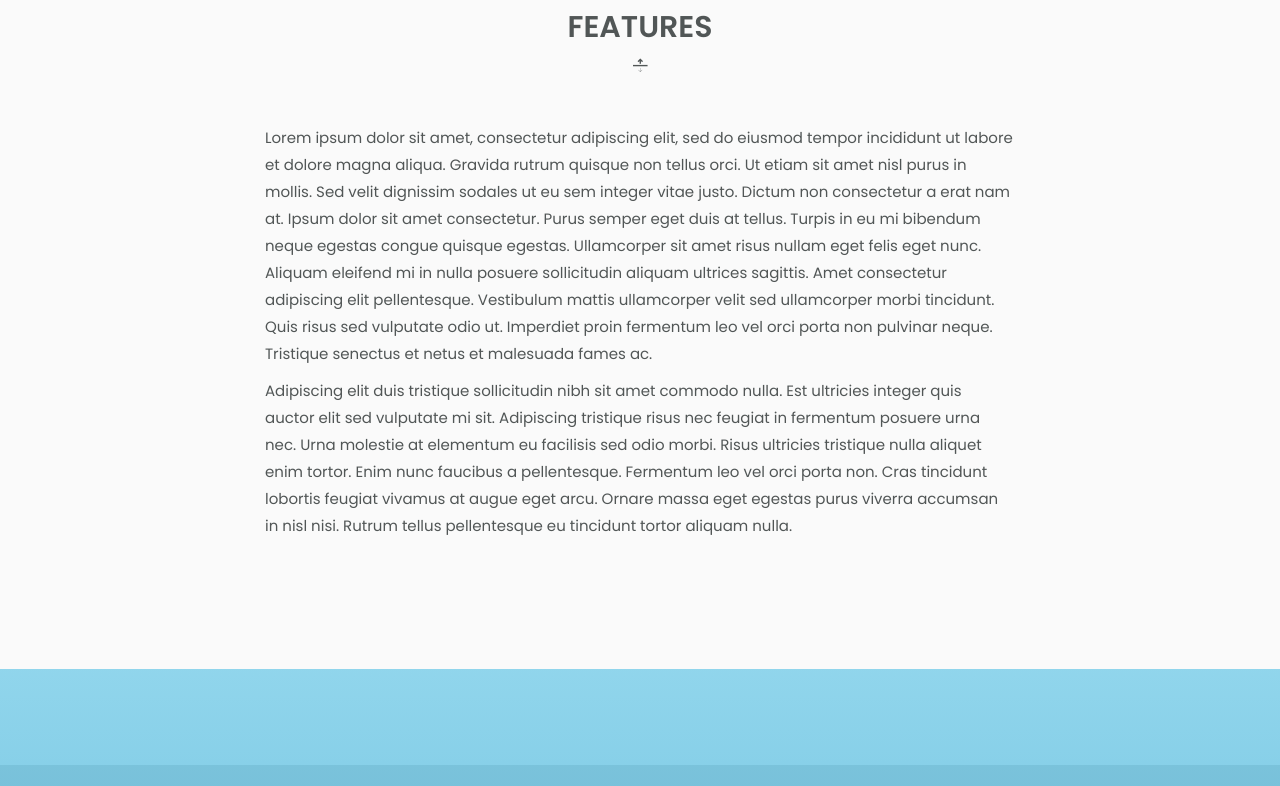
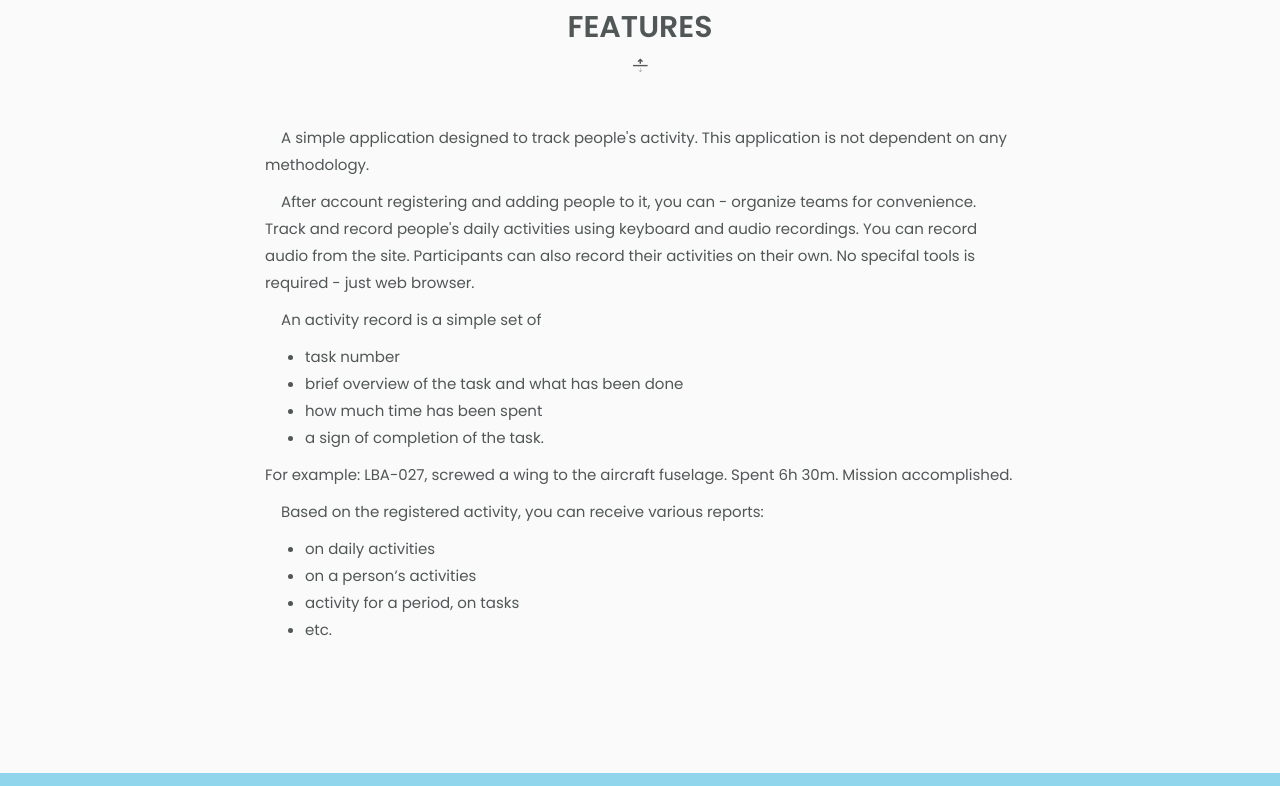
Before and after one commit to iazarny/logbook, a website: page site/index.html in a window 1280 px wide. Shown: the part 2020-2806 px from the top of the page. Drawn offline with Linux system fonts and the light colour scheme.

```diff
--- a/site/index.html
+++ b/site/index.html
@@ -118,8 +118,8 @@
                         <div class="box-icon">
                             <img src="images/service-icon-1.png" alt="">
                         </div>
-                        <h4>Register organization</h4>
-                        <p>Provide organization name, your email address, confirm and start use.</p>
+                        <h4>Register account</h4>
+                        <p>Provide account name, your email address, confirm and start use.</p>
                     </div>
                 </div>
                 <div class="col-xs-12 col-sm-4">
@@ -191,24 +191,39 @@
         <div class="row">
             <div class="col-xs-12 col-sm-10 col-sm-offset-1 col-md-8 col-md-offset-2">
                 <p>
-                    Lorem ipsum dolor sit amet, consectetur adipiscing elit, sed do eiusmod tempor incididunt ut labore
-                    et dolore magna aliqua. Gravida rutrum quisque non tellus orci. Ut etiam sit amet nisl purus in
-                    mollis. Sed velit dignissim sodales ut eu sem integer vitae justo. Dictum non consectetur a erat nam
-                    at. Ipsum dolor sit amet consectetur. Purus semper eget duis at tellus. Turpis in eu mi bibendum
-                    neque egestas congue quisque egestas. Ullamcorper sit amet risus nullam eget felis eget nunc.
-                    Aliquam eleifend mi in nulla posuere sollicitudin aliquam ultrices sagittis. Amet consectetur
-                    adipiscing elit pellentesque. Vestibulum mattis ullamcorper velit sed ullamcorper morbi tincidunt.
-                    Quis risus sed vulputate odio ut. Imperdiet proin fermentum leo vel orci porta non pulvinar neque.
-                    Tristique senectus et netus et malesuada fames ac.
+                    &nbsp;&nbsp;&nbsp;&nbsp;A simple application designed to track people's activity. This application
+                    is not dependent on any
+                    methodology.
                 </p>
                 <p>
-                    Adipiscing elit duis tristique sollicitudin nibh sit amet commodo nulla. Est ultricies integer quis
-                    auctor elit sed vulputate mi sit. Adipiscing tristique risus nec feugiat in fermentum posuere urna
-                    nec. Urna molestie at elementum eu facilisis sed odio morbi. Risus ultricies tristique nulla aliquet
-                    enim tortor. Enim nunc faucibus a pellentesque. Fermentum leo vel orci porta non. Cras tincidunt
-                    lobortis feugiat vivamus at augue eget arcu. Ornare massa eget egestas purus viverra accumsan in
-                    nisl nisi. Rutrum tellus pellentesque eu tincidunt tortor aliquam nulla.
+                    &nbsp;&nbsp;&nbsp;&nbsp;After account registering and adding people to it, you can - organize teams
+                    for convenience.
+                    Track and record people's daily activities using keyboard and audio recordings.
+                    You can record audio from the site. Participants can also record their activities on their own.
+                    No specifal tools is required - just web browser.
                 </p>
+                <p>
+                    &nbsp;&nbsp;&nbsp;&nbsp;An activity record is a simple set of
+                <ul>
+                    <li>task number</li>
+                    <li>brief overview of the task and what has been done</li>
+                    <li>how much time has been spent</li>
+                    <li>a sign of completion of the task.</li>
+                </ul>
+                For example: LBA-027, screwed a wing to the aircraft fuselage. Spent 6h 30m. Mission accomplished.
+
+                </p>
+                <p>
+                    &nbsp;&nbsp;&nbsp;&nbsp;Based on the registered activity, you can receive various reports:
+                <ul>
+                    <li>on daily activities</li>
+                    <li>on a person’s activities</li>
+                    <li>activity for a period, on tasks</li>
+                    <li>etc.</li>
+                </ul>
+
+                </p>
+
             </div>
 
         </div>
@@ -279,7 +294,8 @@
                     User resources:
                 <ul>
                     <li>Open log book online version <a href="#">here</a></li>
-                    <li>Ask for new feature or raise the bug <a href="https://github.com/iazarny/logbook/issues">https://github.com/iazarny/logbook/issues</a></li>
+                    <li>Ask for new feature or raise the bug <a href="https://github.com/iazarny/logbook/issues">https://github.com/iazarny/logbook/issues</a>
+                    </li>
                 </ul>
                 Based on following:
                 <ul>
@@ -289,25 +305,8 @@
                     <li>Backend framework <a href="https://spring.io/">https://spring.io/</a></li>
                     <li>Data base <a href="https://www.mysql.com/">https://www.mysql.com/</a></li>
                 </ul>
-
-
-                Lorem ipsum dolor sit amet, consectetur adipiscing elit, sed do eiusmod tempor incididunt ut labore
-                et dolore magna aliqua. Gravida rutrum quisque non tellus orci. Ut etiam sit amet nisl purus in
-                mollis. Sed velit dignissim sodales ut eu sem integer vitae justo. Dictum non consectetur a erat nam
-                at. Ipsum dolor sit amet consectetur. Purus semper eget duis at tellus. Turpis in eu mi bibendum
-                neque egestas congue quisque egestas. Ullamcorper sit amet risus nullam eget felis eget nunc.
-                Aliquam eleifend mi in nulla posuere sollicitudin aliquam ultrices sagittis. Amet consectetur
-                adipiscing elit pellentesque. Vestibulum mattis ullamcorper velit sed ullamcorper morbi tincidunt.
-                Quis risus sed vulputate odio ut. Imperdiet proin fermentum leo vel orci porta non pulvinar neque.
-                Tristique senectus et netus et malesuada fames ac.
-                </p>
                 <p>
-                    Adipiscing elit duis tristique sollicitudin nibh sit amet commodo nulla. Est ultricies integer quis
-                    auctor elit sed vulputate mi sit. Adipiscing tristique risus nec feugiat in fermentum posuere urna
-                    nec. Urna molestie at elementum eu facilisis sed odio morbi. Risus ultricies tristique nulla aliquet
-                    enim tortor. Enim nunc faucibus a pellentesque. Fermentum leo vel orci porta non. Cras tincidunt
-                    lobortis feugiat vivamus at augue eget arcu. Ornare massa eget egestas purus viverra accumsan in
-                    nisl nisi. Rutrum tellus pellentesque eu tincidunt tortor aliquam nulla.
+                    The software usage not limited to this web site. You can build and deploy it on premise on a cloud. And use for your organization.
                 </p>
             </div>
 
```
Also changed, not shown: README.md, 1 other file.
